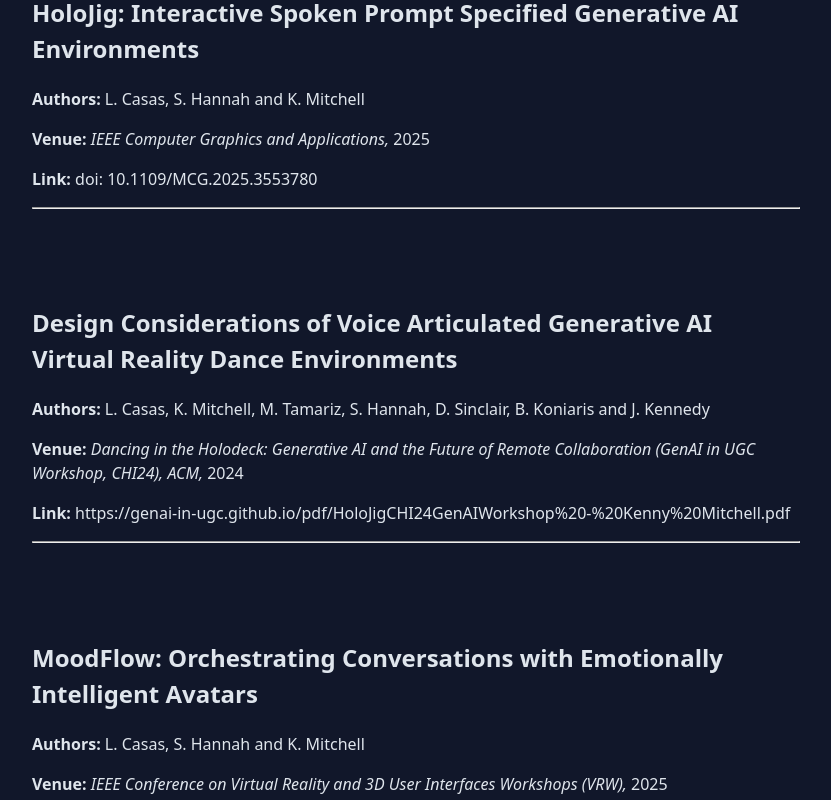
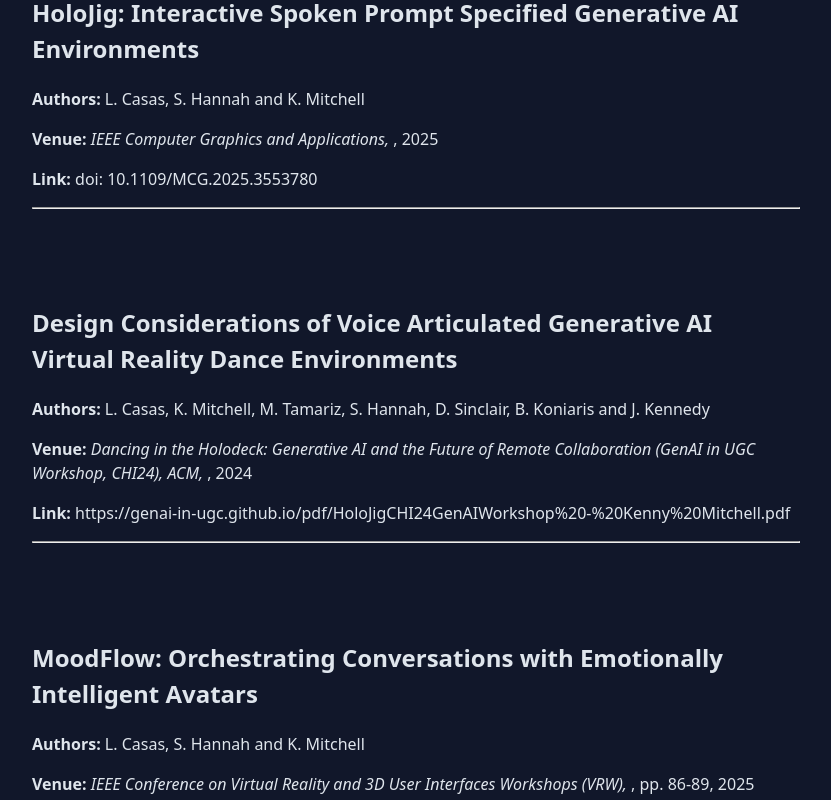
Before and after one commit to samanthaahannah/samanthaahannah.github.io, a React (Vite) app: page /publications in a window 1280 px wide. Shown: the part 560-1360 px from the top of the page, without its empty margins (220-1051 px from the left). Built offline with nearby package versions, Linux system fonts and the light colour scheme.

Commit message:
Convert publications data to typescript

```diff
--- a/package.json
+++ b/package.json
@@ -23,7 +23,7 @@
   },
   "devDependencies": {
     "@eslint/js": "^9.39.1",
-    "@types/react": "^19.2.5",
+    "@types/react": "^19.2.14",
     "@types/react-dom": "^19.2.3",
     "@vitejs/plugin-react": "^5.1.1",
     "eslint": "^9.39.1",
@@ -31,6 +31,7 @@
     "eslint-plugin-react-refresh": "^0.4.24",
     "gh-pages": "^6.3.0",
     "globals": "^16.5.0",
+    "typescript": "^5.9.3",
     "vite": "^7.2.4"
   }
 }
--- a/src/components/PublicationCard.jsx
+++ b/src/components/PublicationCard.tsx
@@ -2,7 +2,13 @@
 import '../header.css';
 import '../publications.css';
 
-export default function PublicationCard({ paper }) {
+import type { Paper } from "../data/papers";
+
+export type PaperProps = {
+    paper: Paper;
+};
+
+export default function PublicationCard({ paper }: PaperProps) {
     let authorsStr = ""
     let etalStr = ""
     if (paper.etal) {
@@ -18,12 +24,12 @@
     ? `https://doi.org/${paper.link.replace("doi:", "").trim()}`
     : paper.link;
     return (
-        <div key={paper.id} className="paper-card">
+        <div className="paper-card">
             <h2>{paper.title}</h2>
             <p><strong>Authors: </strong>{authorsStr} <em>{etalStr}</em></p>
             <p>
               <strong>Venue: </strong>
-              <em>{paper.venue[0]} {paper.venuePlus}</em> {paper.venue[1]}
+              <em>{paper.venue[0]} {paper.venuePlus || ""}</em>{paper.pages && <span>, pp. {paper.pages}</span>}, {paper.venue[1]}
             </p>
             <p><strong>Link: </strong>
             <a href={link} target="_blank" rel="noopener noreferrer">{paper.link}</a></p>
--- a/src/components/Publications.jsx
+++ b/src/components/Publications.tsx
@@ -2,8 +2,8 @@
 import '../header.css';
 import '../publications.css';
 
-import PublicationCard from "./PublicationCard.jsx";
-import papers from "../data/papers.js"
+import PublicationCard from "./PublicationCard";
+import papers from "../data/papers"
 
 export default function Publications() {
 
--- a/src/data/papers.js
+++ b/src/data/papers.ts
@@ -1,12 +1,21 @@
-const papers = [
+export type Paper = {
+  readonly id: string;
+  readonly title: string;
+  readonly authors: string[];
+  readonly etal: boolean;
+  readonly venue: [string, string];
+  readonly venuePlus?: string;
+  readonly pages?: string;
+  readonly link: string;
+}
+
+const papers: Paper[] = [
     {
       id: "paper-001-card",
       title: "NeFT‑Net: N‑window extend frequency transformer for rhythmic motion prediction",
       authors: ["A. Ademola", "D. Sinclair", "B. Koniaris"],
       etal: true,
       venue: ["Computers & Graphics,", "2025"],
-      venuePlus: "",
-      pages: "",
       link: "doi: 10.1016/j.cag.2025.104244"
     },
     {
@@ -15,8 +24,6 @@
       authors: ["L. Casas", "S. Hannah", "K. Mitchell"],
       etal: false,
       venue: ["IEEE Computer Graphics and Applications,", "2025"],
-      venuePlus: "",
-      pages: "",
       link: "doi: 10.1109/MCG.2025.3553780"
     },
     {
@@ -26,7 +33,6 @@
       etal: false,
       venue: ["Dancing in the Holodeck: Generative AI and the Future of Remote Collaboration (GenAI in UGC Workshop, CHI24),", "2024"],
       venuePlus: "ACM, ",
-      pages: "",
       link: "https://genai-in-ugc.github.io/pdf/HoloJigCHI24GenAIWorkshop%20-%20Kenny%20Mitchell.pdf"
     },
     {
@@ -35,7 +41,6 @@
       authors: ["L. Casas", "S. Hannah", "K. Mitchell"],
       etal: false,
       venue: ["IEEE Conference on Virtual Reality and 3D User Interfaces Workshops (VRW),", "2025"],
-      venuePlus: "",
       pages: "86-89",
       link: "doi: 10.1109/MCG.2025.3553780"
     }
```
Also changed, not shown: tsconfig.json (added, +10 -0 lines), 1 other file (tests, documents, lock files or other folders).
